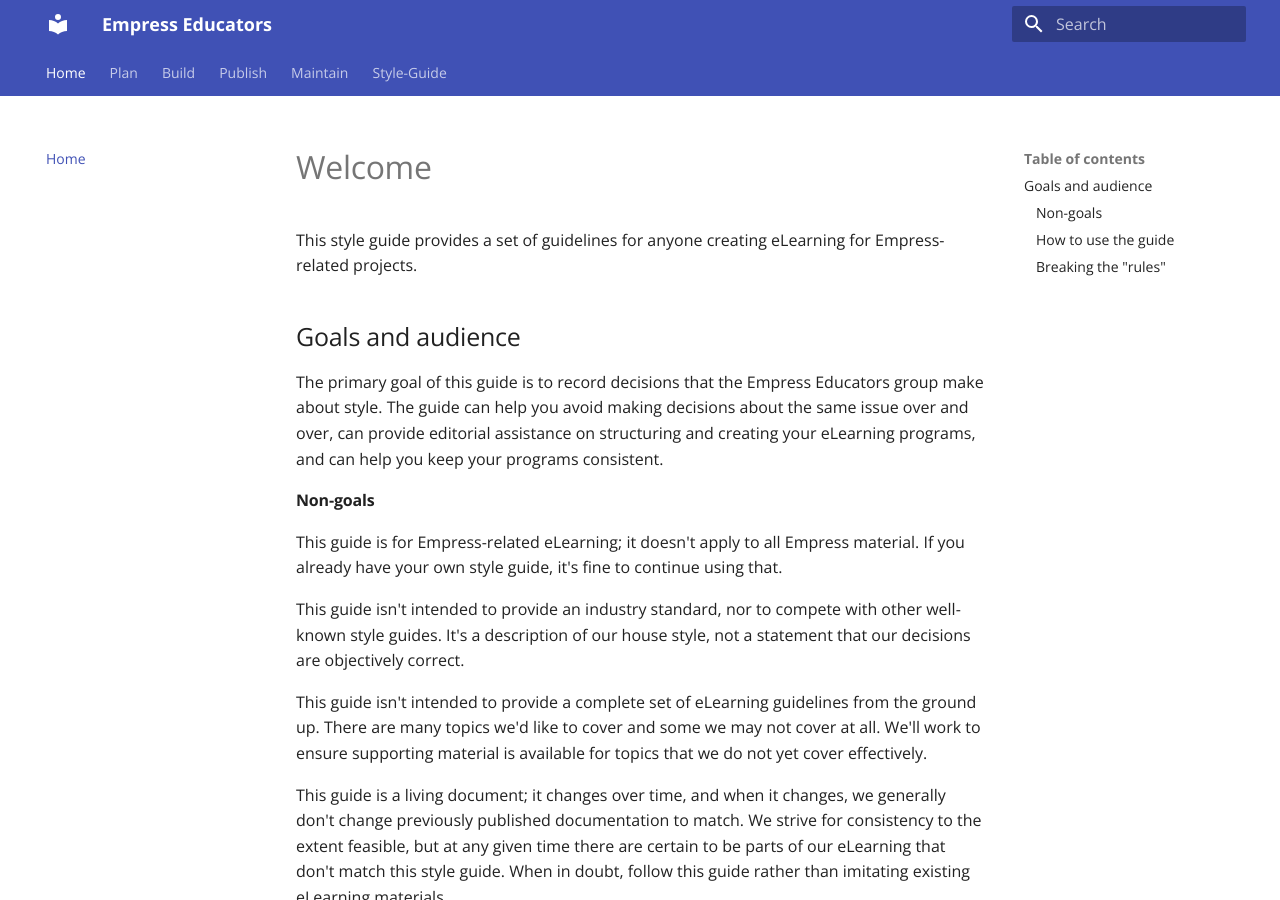
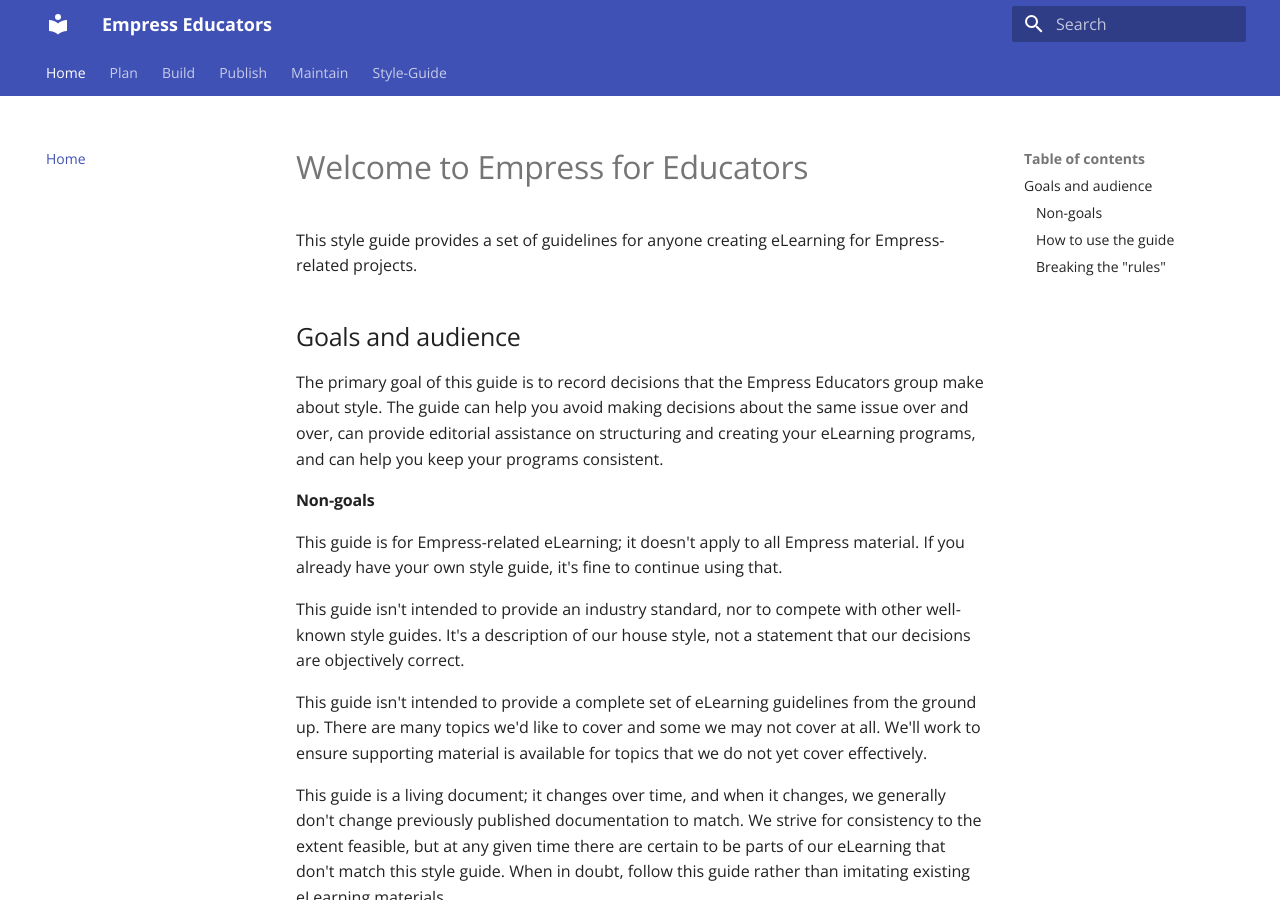
Before and after one commit to EmpressEducation/empress-educators, an MkDocs documentation site: the page built from docs/index.md, in a window 1280 px wide and 900 px high. Built offline with MkDocs 1.6.1 and Material for MkDocs 9.7.7, drawn with Linux system fonts in a browser that asks for light colours.

Commit message:
Welcome to Empress for Educators

```diff
--- a/docs/index.md
+++ b/docs/index.md
@@ -1,4 +1,4 @@
-# Welcome
+# Welcome to Empress for Educators
 
 This style guide provides a set of guidelines for anyone creating eLearning for Empress-related projects.
 
```
Also changed, not shown: 1 other file.
